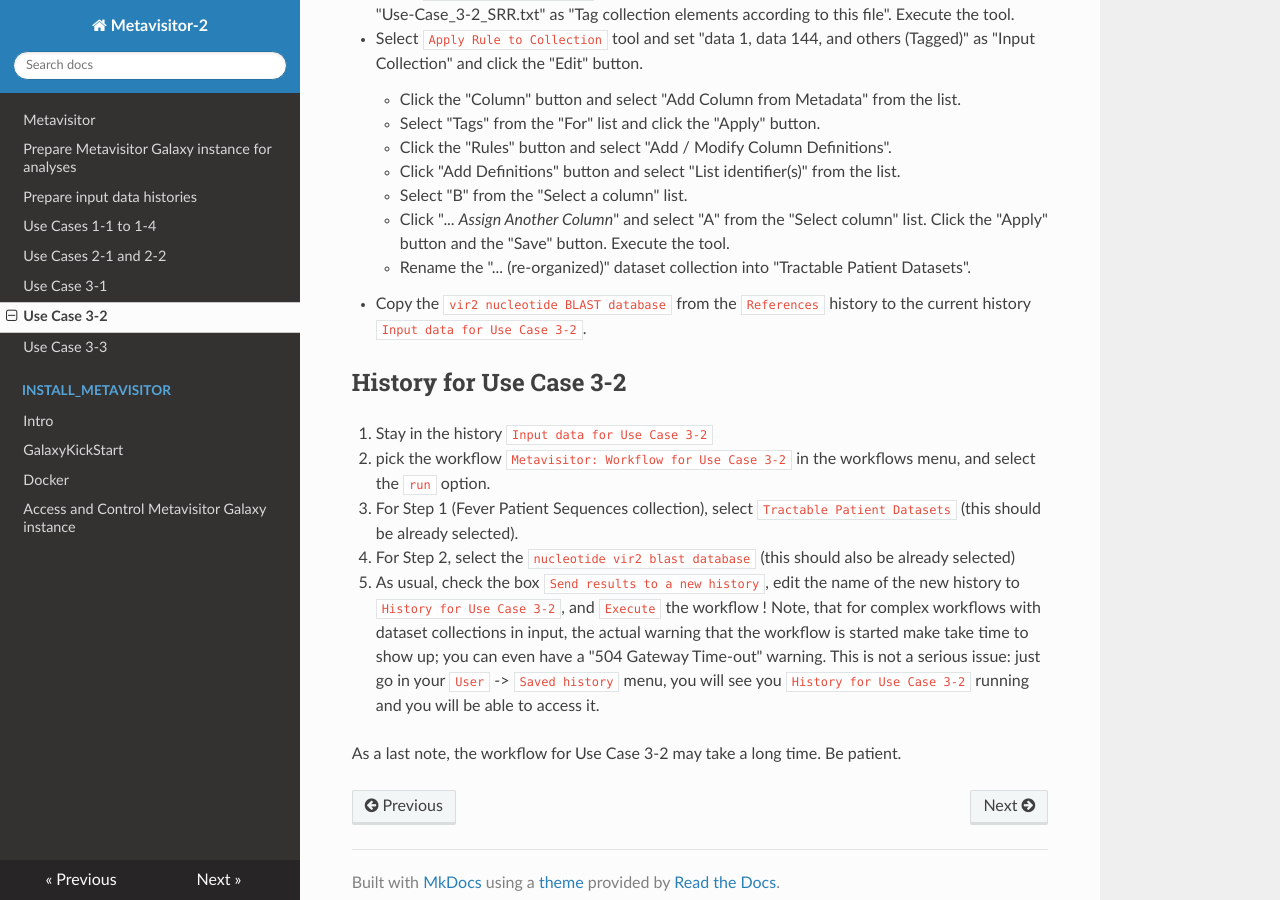
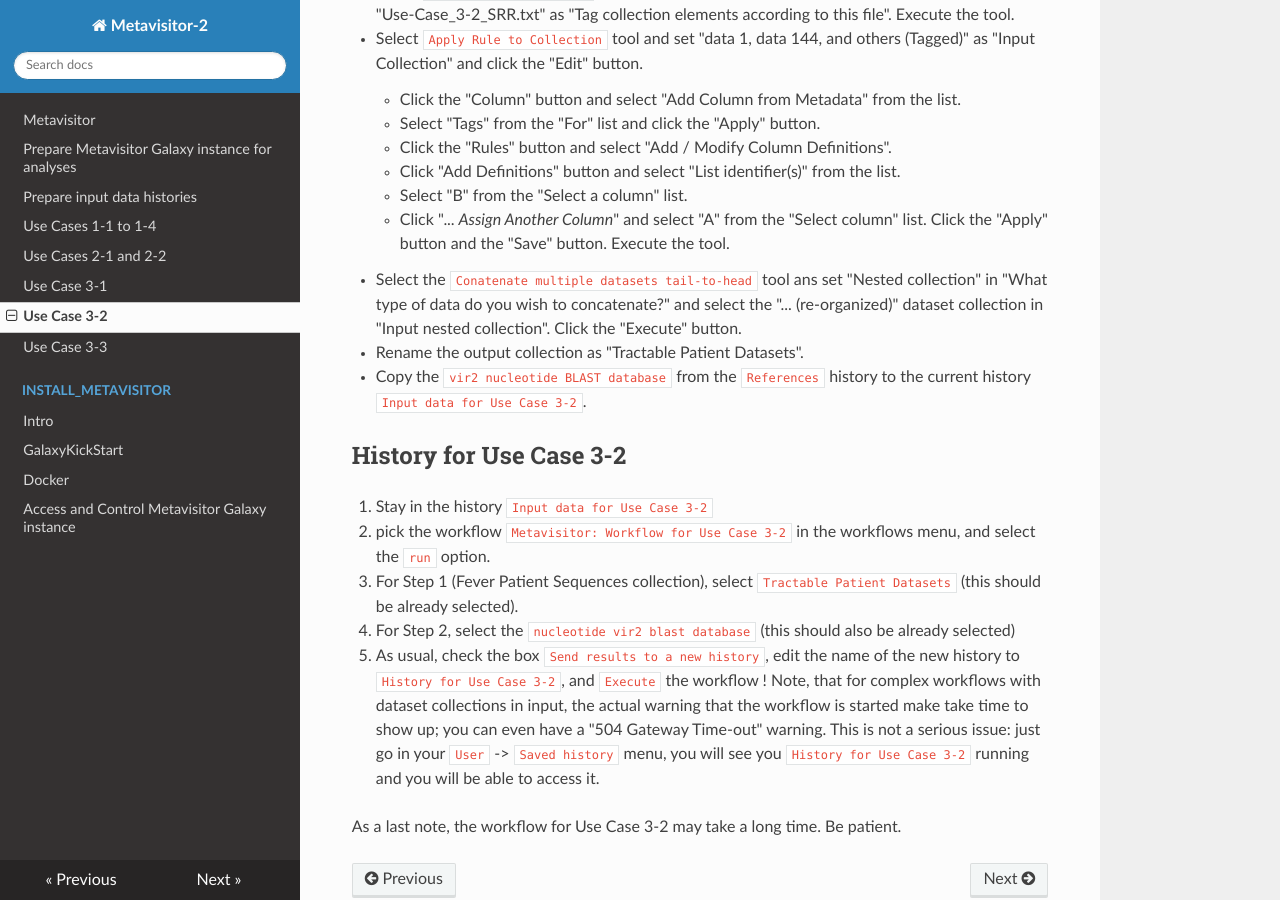
Before and after one commit to ARTbio/metavisitor, an MkDocs documentation site: the page built from docs/use_case_3-2.md, in a window 1280 px wide and 900 px high, scrolled down 762 px. Built offline with MkDocs 1.6.1, drawn with Linux system fonts in a browser that asks for light colours; nearby versions of some CDN libraries; old or Windows-style settings are respelled for this version of MkDocs.

Commit message:
Update use_case_3-2.md

```diff
--- a/docs/use_case_3-2.md
+++ b/docs/use_case_3-2.md
@@ -17,7 +17,8 @@
     - Click "Add Definitions" button and select "List identifier(s)" from the list.
     - Select "B" from the "Select a column" list.
     - Click "*... Assign Another Column*" and select "A" from the "Select column" list. Click the "Apply" button and the "Save" button. Execute the tool.
-    - Rename the "... (re-organized)" dataset collection into "Tractable Patient Datasets".
+- Select the `Conatenate multiple datasets tail-to-head` tool ans set "Nested collection" in "What type of data do you wish to concatenate?" and select the "... (re-organized)" dataset collection in "Input nested collection". Click the "Execute" button.
+- Rename the output collection as "Tractable Patient Datasets".
 - Copy the `vir2 nucleotide BLAST database` from the `References` history to the current history `Input data for Use Case 3-2`.
 
 ## History for Use Case 3-2
```
